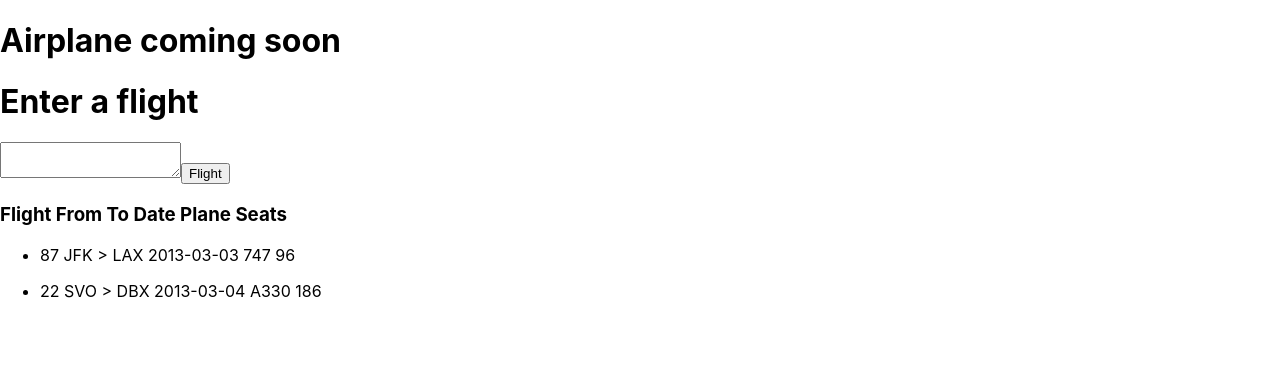
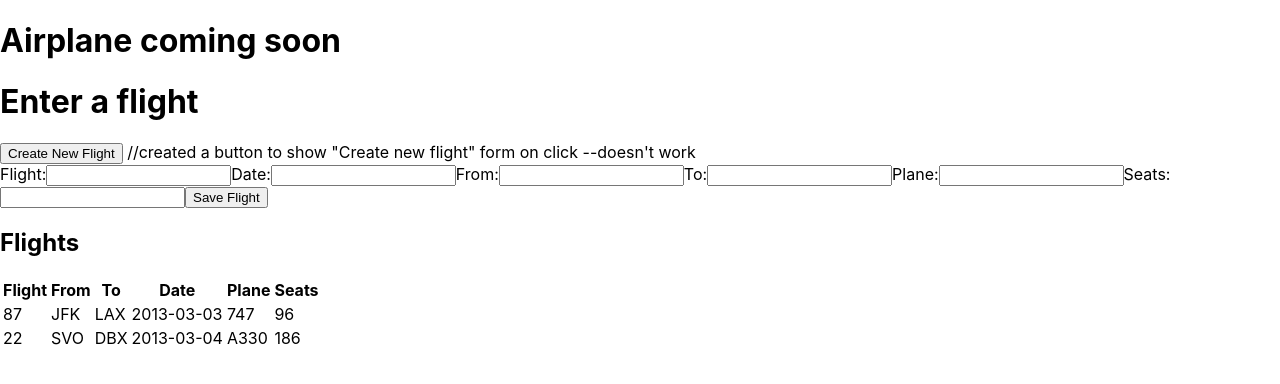
Before and after one commit to mmborres/burning_airlines_client, a React (Create React App) app: page / in a window 1280 px wide. Shown: the top 384 px of the page. Built offline with nearby package versions, Linux system fonts and the light colour scheme; no server answers.

Commit message:
last version for 7.05.19

```diff
--- a/src/components/Flights.js
+++ b/src/components/Flights.js
@@ -21,16 +21,19 @@ class Flights extends Component {
     fetchFlights();
   }
 
+
   saveFlight(flight) {
     axios.post(SERVER_URL, {flight: flight}).then((result) =>{
       this.setState({flights: [...this.state.flights, result.data]});
     });
   }
 
+
   render () {
     return (
       <div>
         <h1>Enter a flight</h1>
+        <button onclick="FlightForm">Create New Flight</button> //created a button to show "Create new flight" form on click --doesn't work
         <FlightForm onSubmit={ this.saveFlight}/>
         <Gallery flights={ this.state.flights}/>
       </div>
@@ -38,10 +41,16 @@ class Flights extends Component {
   }
 };
 
+
 class FlightForm extends Component {
   constructor() {
     super();
     this.state = { flight: '' };
+    this.state = { date: '' };
+    this.state = { from: '' };
+    this.state = { to: '' };
+    this.state = { plane: '' };
+    this.state = { seats: '' };
     this._handleSubmit = this._handleSubmit.bind(this);
     this._handleChange = this._handleChange.bind(this);
   }
@@ -49,18 +58,88 @@ class FlightForm extends Component {
   _handleSubmit(e) {
     e.preventDefault();
     this.props.onSubmit(this.state.flight);
-    this.setState({content: ''});
+    this.setState({flight: ''});
+    this.setState({date: ''});
+    this.setState({from: ''});
+    this.setState({to: ''});
+    this.setState({plane: ''});
+    this.setState({seats: ''});
   }
 
   _handleChange(e) {
-    this.detState({ flight: e.target.value });
+    this.detState({ flight: e.target.value,
+      date: e.target.value,
+      from: e.target.value,
+      to: e.target.value,
+      plane: e.target.value,
+      seats: e.target.value});
   }
 
-  render() {
-    return(
+  // render() {
+  //   return(
+  //     <form onSubmit={ this._handleSubmit }>
+  //       <textarea onChange={ this._handleChange } value={ this.state.flight }placeholder="Flight number"></textarea>
+  //       <textarea onChange={ this._handleChange } value={ this.state.date } placeholder="Date"></textarea>
+  //       <textarea onChange={ this._handleChange } value={ this.state.from } placeholder="Origin"></textarea>
+  //       <textarea onChange={ this._handleChange } value={ this.state.to } placeholder="Destination"></textarea>
+  //       <textarea onChange={ this._handleChange } value={ this.state.plane } placeholder="Plane type"></textarea>
+  //       <textarea onChange={ this._handleChange } value={ this.state.seats } placeholder="# Seats"></textarea>
+  //       <input type="submit" value="Save Flight" />
+  //     </form>
+  //   );
+  // }
+  render() { //render for create new flight form
+    return (
       <form onSubmit={ this._handleSubmit }>
-        <textarea onChange={ this._handleChange } value={ this.state.flight }></textarea>
-        <input type="submit" value="Flight" />
+        <label>
+          Flight:
+          <input
+            name="flight"
+            type="text"
+            onChange={this._handleChange}
+            value={ this.state.flight } />
+        </label>
+        <label>
+          Date:
+          <input
+            name="date"
+            type="text"
+            value={this.state.date}
+            onChange={this._handleChange} />
+        </label>
+        <label>
+          From:
+          <input
+            name="from"
+            type="text"
+            value={this.state.from}
+            onChange={this._handleChange} />
+        </label>
+        <label>
+          To:
+          <input
+            name="to"
+            type="text"
+            value={this.state.to}
+            onChange={this._handleChange} />
+        </label>
+        <label>
+          Plane:
+          <input
+            name="plane"
+            type="text"
+            value={this.state.plane}
+            onChange={this._handleChange} />
+        </label>
+        <label>
+          Seats:
+          <input
+            name="seats"
+            type="number"
+            value={this.state.seats}
+            onChange={this._handleChange} />
+        </label>
+        <input type="submit" value="Save Flight" />
       </form>
     );
   }
@@ -70,13 +149,28 @@ class Gallery extends Component {
   render() {
     return (
       <div>
-      <h3>Flight From  To  Date  Plane Seats</h3>
-      {this.props.flights.map((f) =>
+      <h2>Flights</h2>
+        <table>
+          <th>Flight</th>
+          <th>From</th>
+          <th>To</th>
+          <th>Date</th>
+          <th>Plane</th>
+          <th>Seats</th>
+{this.props.flights.map((f) =>
+  <tbody>
+  <tr>
+    <td>{f.flight}</td>
+    <td>{f.from}</td>
+    <td>{f.to}</td>
+    <td>{f.date}</td>
+    <td>{f.plane}</td>
+    <td>{f.seats}</td>
+  </tr>
+  </tbody>)}
+</table>
+      </div>
 
-        <ul key={f.id}>
-      <li> {f.flight} {f.from} > {f.to}  {f.date}  {f.plane} {f.seats}</li>
-        </ul> )}
-      </div>
     );
   }
 }
```
